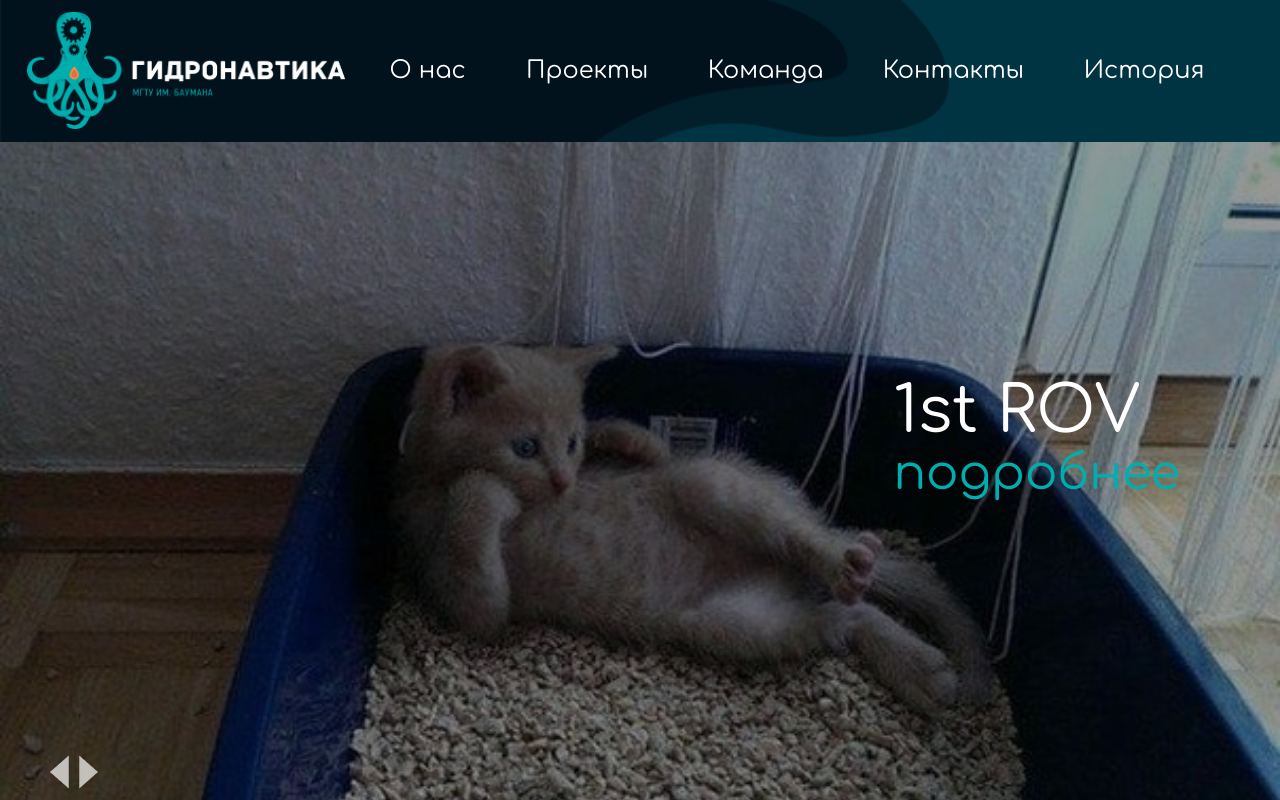
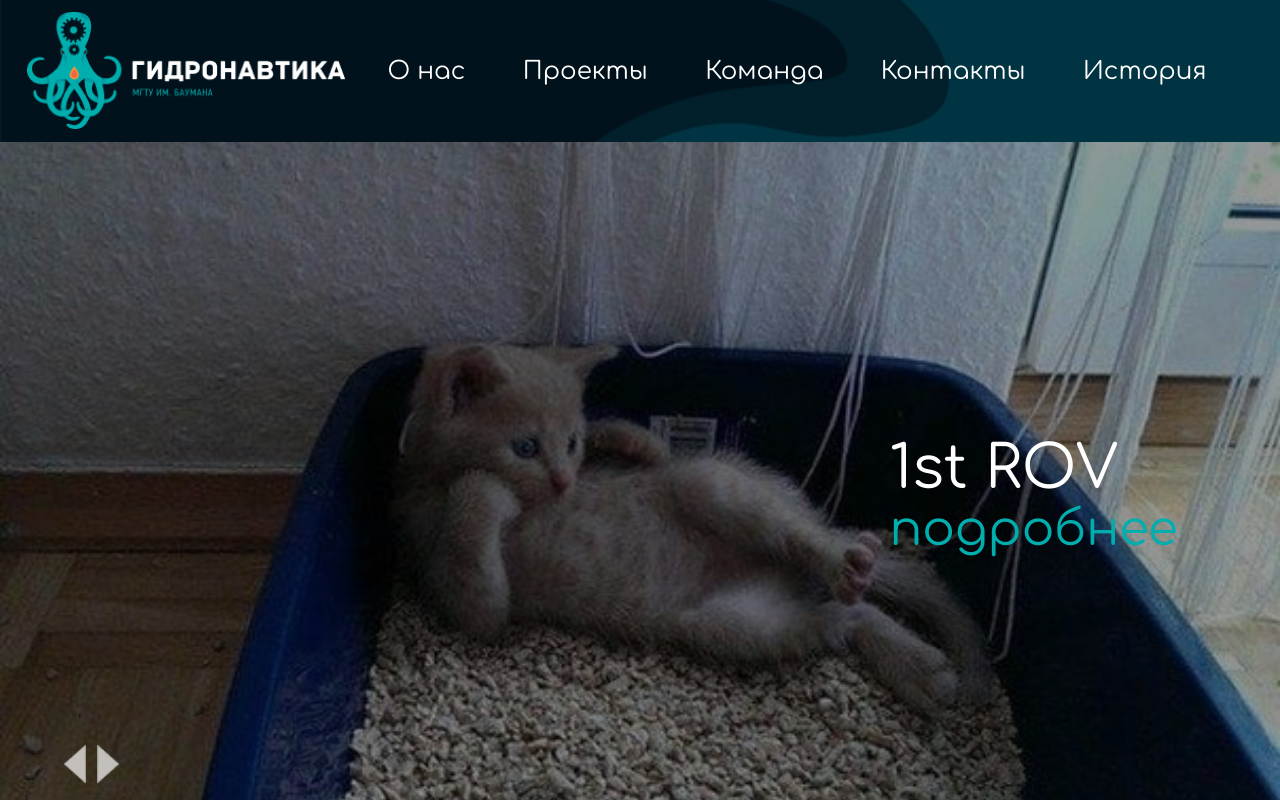
Before and after one commit to erik770/hydronautics-frontend, a React (Create React App) app: page / in a window 1280 px wide. Built offline with nearby package versions, Linux system fonts and the light colour scheme.

Commit message:
adaptive carousel done

```diff
--- a/src/components/Carousel/Carousel.module.scss
+++ b/src/components/Carousel/Carousel.module.scss
@@ -1,3 +1,5 @@
+@import "../../const/mixins";
+
 .carousel {
   width: 100%;
   height: calc(100vh - (80px + 72 * ((100vw - 320px) / (1440 - 320))));
@@ -29,20 +31,23 @@
     height: 100%;
     width: 100%;
     object-fit: cover;
-    //z-index: 1;
     filter: brightness(60%);
   }
 
   &__text {
     position: absolute;
-    right: 100px;
-    bottom: 300px;
+    right: 8%;
+    bottom: 37%;
     font-size: 64px;
+    @include adaptive-value('font-size', 85, 40, 2560);
+
     color: var(--text-color-light);
 
     & a {
       display: block;
       color: var(--turquoise-color);
+      @include adaptive-value('font-size', 70, 32, 2560);
+
       font-size: 48px;
       text-decoration: none;
       cursor: pointer;
@@ -50,12 +55,12 @@
   }
 
   &__arrows {
+    height: 6%;
     display: flex;
-    gap: 10px;
+    gap: 25%;
     position: absolute;
-    bottom: 11px;
-    left: 50px;
-    //z-index: 1;
+    bottom: 2.5%;
+    left: 5%;
   }
 }
 
--- a/src/components/Navbar/Navbar.module.scss
+++ b/src/components/Navbar/Navbar.module.scss
@@ -18,7 +18,8 @@
   justify-content: space-between;
   @include adaptive-value('height', 152, 80, 1440);
   height: 152px;
-  font-size: 24px;
+  //font-size: 24px;
+  @include adaptive-value('font-size', 36, 16, 2560);
 
   &__logo {
     //margin: 22px 31px;
@@ -87,6 +88,7 @@
 @media screen and (max-width: 1023px) {
   .navbar {
     &__items {
+      font-size: 20px;
       display: flex;
       flex-direction: column;
       justify-content: start;
```
